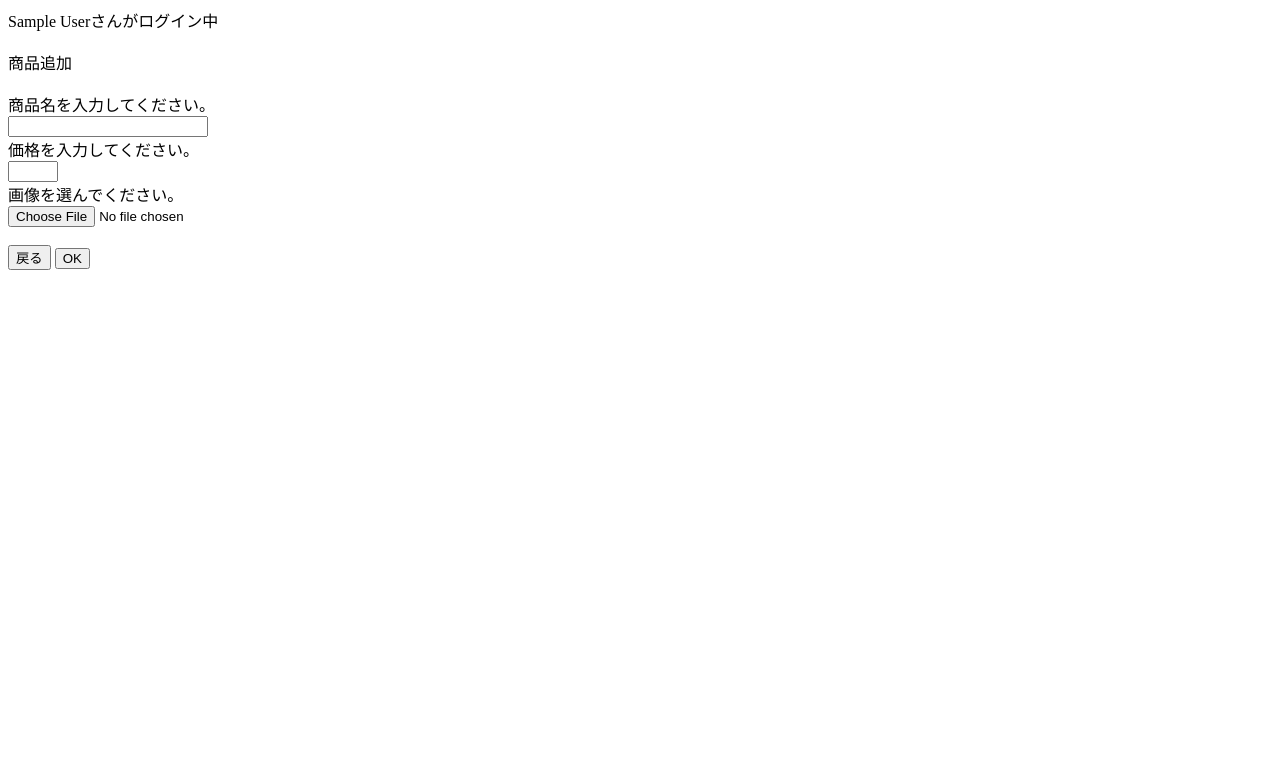
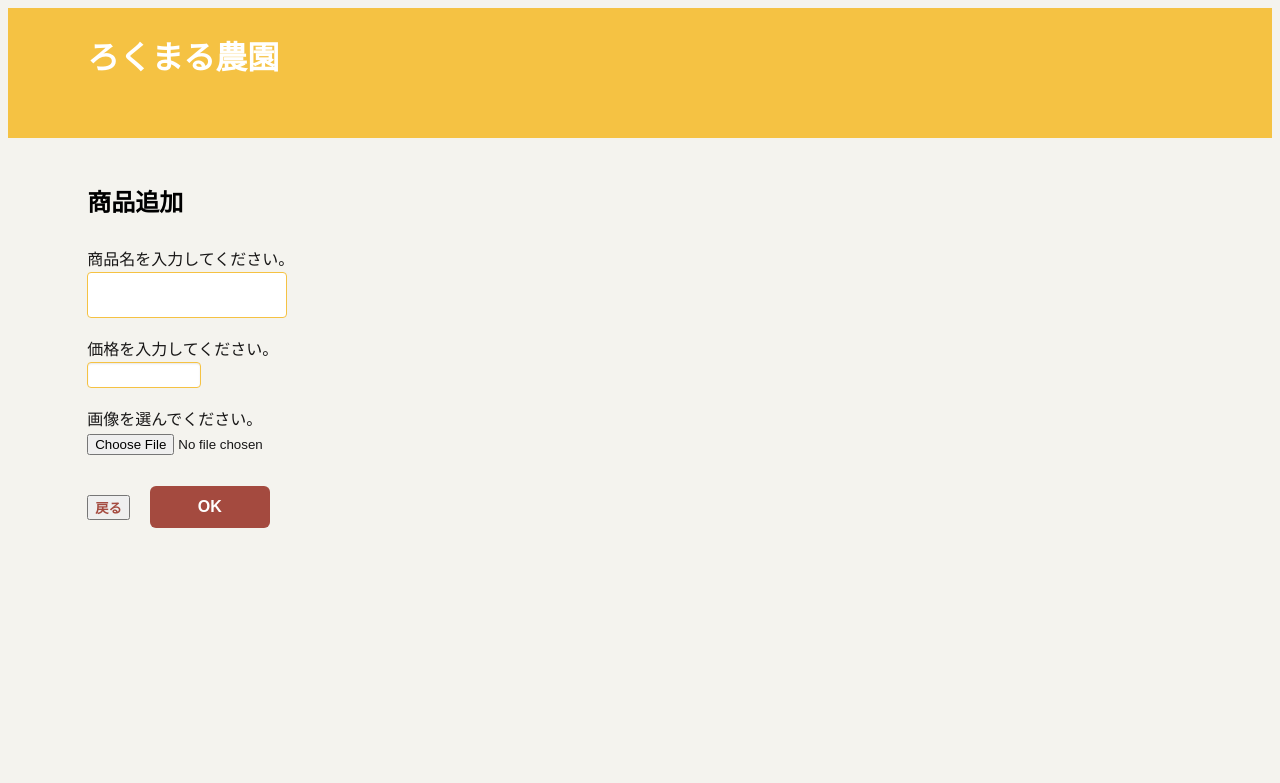
Before and after one commit to chisato410/Aclass, a PHP site: page /pro_add.php in a window 1280 px wide. Shown: the top 783 px of the page. Run offline with PHP 8.4, Linux system fonts and the light colour scheme; the visitor is signed in with stand-in values (Sample User, id 1); some libraries are stand-ins or nearby versions.

Commit message:
pro_addにcssを追加

```diff
--- a/shop/product/pro_add.php
+++ b/shop/product/pro_add.php
@@ -1,14 +1,11 @@
 <?php
 session_start();
 session_regenerate_id(true);
-if (isset($_SESSION['login']) == false) {
-  print 'ログインされていません。<br>';
-  print '<a href="../staff_login/staff_login.html">ログイン画面へ</a>';
+
+if (!isset($_SESSION['login'])) {
+  echo 'ログインしていません<br>';
+  echo '<a href="../staff_login/staff_login.html">ログイン画面へ</a>';
   exit();
-} else {
-  print $_SESSION['staff_name'];
-  print 'さんがログイン中 <br> ';
-  print '<br>';
 }
 ?>
 
@@ -16,25 +13,42 @@ if (isset($_SESSION['login']) == false) {
 <html lang="ja">
 
 <head>
-  <meta charset="UTF-8">
-  <meta name="viewport" content="width=device-width, initial-scale=1.0">
-  <title>ろくまる農園</title>
+  <?php include '../common/head.php'; ?>
+  <title>商品追加 | ろくまる農園</title>
 </head>
 
 <body>
-  商品追加 <br>
-  <br>
-  <form method="post" action="pro_add_check.php" enctype="multipart/form-data">
-    商品名を入力してください。<br>
-    <input type="text" name="name" style="width: 200px;"><br>
-    価格を入力してください。<br>
-    <input type="text" name="price" style="width: 50px;"><br>
-    画像を選んでください。<br>
-    <input type="file" name="gazou" style="width: 400px;"><br>
-    <br>
-    <input type="button" onclick="history.back()" value="戻る">
-    <input type="submit" value="OK">
-  </form>
+  <?php include '../common/header.php'; ?>
+
+  <main class="main">
+    <div class="main__inner">
+      <h2 class="form__title">商品追加</h2>
+
+      <form method="post" action="pro_add_check.php" enctype="multipart/form-data" class="form">
+
+        <div class="form-group">
+          <label for="name">商品名を入力してください。</label><br>
+          <input type="text" name="name" id="name" class="form__input" style="width: 200px;">
+        </div>
+
+        <div class="form-group">
+          <label for="price">価格を入力してください。</label><br>
+          <input type="number" name="price" id="price" class="form__input" style="width: 100px;">
+        </div>
+
+        <div class="form-group">
+          <label for="gazou">画像を選んでください。</label><br>
+          <input type="file" name="gazou" id="gazou" class="form__input" style="width: 400px;">
+        </div>
+
+        <div class="form-actions">
+          <input type="button" onclick="history.back()" value="戻る" class="link-back">
+          <input type="submit" value="OK" class="main__submit">
+        </div>
+
+      </form>
+    </div>
+  </main>
 </body>
 
 </html>
```
